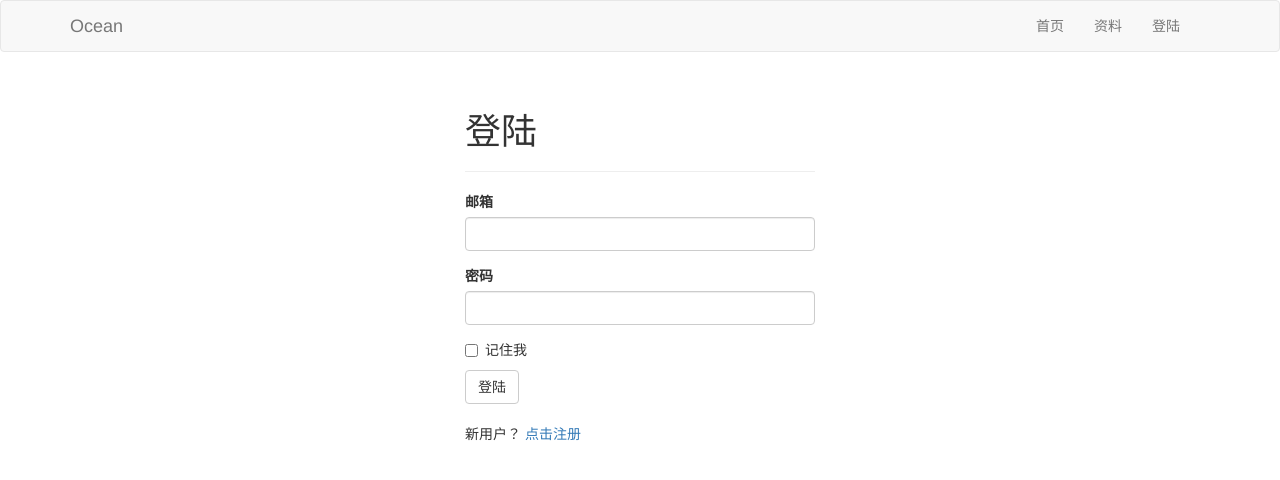
After one commit to yiyuhao/Ocean, a Flask app: page /login in a window 1280 px wide. The commit adds this page. Shown: the top 480 px of the page. Run offline with Flask 2, Linux system fonts and the light colour scheme; some libraries are stand-ins or nearby versions.

Commit message:
login and register with no confirm
yiyuhao
2017年7月1日 20:29:55

```diff
--- a/app/__init__.py
+++ b/app/__init__.py
@@ -1,7 +1,7 @@
 from flask import Flask
 from config import config
 from flask_bootstrap import Bootstrap
-
+from flask_login import LoginManager
 from flask_moment import Moment
 from flask_mail import Mail
 from flask_sqlalchemy import SQLAlchemy
@@ -10,6 +10,9 @@ bootstrap = Bootstrap()
 moment = Moment()
 mail = Mail()
 db = SQLAlchemy()
+login_manager = LoginManager()
+login_manager.session_protection = 'strong'
+login_manager.login_view = 'auth.login'
 
 
 def create_app(config_name):
@@ -23,6 +26,7 @@ def create_app(config_name):
     moment.init_app(app)
     mail.init_app(app)
     db.init_app(app)
+    login_manager.init_app(app)
 
     # 注册蓝图
     from .main import main as main_blueprint
--- a/app/auth/forms.py
+++ b/app/auth/forms.py
@@ -1,32 +1,30 @@
-from wtforms.validators import DataRequired, EqualTo, Length, Email, Regexp
+from flask_wtf import FlaskForm
 from wtforms import StringField, PasswordField, SubmitField, BooleanField
+from wtforms.validators import DataRequired, Length, Email, Regexp
 from wtforms import ValidationError
-from wtforms.ext.i18n.form import Form
-from flask_wtf import FlaskForm
 from ..models import User
 
 
-class BaseForm(Form):
-    LANGUAGES = ['zh']
-
-
 class LoginForm(FlaskForm):
-    user_email = StringField('邮箱', validators=[DataRequired(), Length(4, 64), Email()])
+    user_email = StringField('邮箱', validators=[DataRequired(), Length(max=64), Email()])
     user_password = PasswordField('密码', validators=[DataRequired(), Length(4, 64)])
     remember_me = BooleanField('记住我')
     submit = SubmitField('登陆')
 
 
 class RegistrationForm(FlaskForm):
-    user_email = StringField('登陆邮箱', validators=[DataRequired(), Length(4, 64)])
-    user_password = PasswordField('密码', validators=[DataRequired(), Length(4, 64)])
-    user_name = StringField('昵称', validators=[DataRequired(), Length(1, 64)])
+    user_email = StringField('登陆邮箱', validators=[DataRequired(), Length(max=64), Email()])
+    user_password = PasswordField('密码', validators=[DataRequired(),
+                                                    Length(4, 64)])
+    user_name = StringField('昵称', validators=[DataRequired(), Length(1, 64),
+                                              Regexp(r'^[A-Za-z][\w_.]*$', 0,
+                                                     '必须字母开头且只能包含字母数字或下划线_，点.')])
     submit = SubmitField('注册')
 
-    def validate_email(self, field):
+    def validate_user_email(self, field):
         if User.query.filter_by(user_email=field.data).first():
             raise ValidationError('邮箱已存在')
 
-    def validate_username(self, field):
+    def validate_user_name(self, field):
         if User.query.filter_by(user_name=field.data).first():
             raise ValidationError('昵称已存在~ 换一个吧')
--- a/app/auth/views.py
+++ b/app/auth/views.py
@@ -1,6 +1,7 @@
-from flask import render_template, url_for, flash, redirect
+from flask import render_template, url_for, flash, redirect, request
+from flask_login import login_user, logout_user, login_required
 from ..models import User
-from .forms import RegistrationForm
+from .forms import RegistrationForm, LoginForm
 from . import auth
 from app import db
 
@@ -15,5 +16,27 @@ def register():
         db.session.add(user)
         db.session.commit()
         flash('你已注册成功')
+        login_user(user)
         return redirect(url_for('main.index'))
     return render_template("auth/register.html", form=form)
+
+
+@auth.route('/login', methods=['GET', 'POST'])
+def login():
+    form = LoginForm()
+    if form.validate_on_submit():
+        user = User.query.filter_by(user_email=form.user_email.data).first()
+        if user is not None and user.verify_password(form.user_password.data):
+            login_user(user, form.remember_me.data)
+            # 未登录的用户被login-manager重定向到登陆时，会保存当前地址。用于恢复访问页面
+            return redirect(request.args.get('next') or url_for('main.index'))
+        flash('邮箱或密码错误')
+    return render_template('auth/login.html', form=form)
+
+
+@auth.route('/logout')
+@login_required
+def logout():
+    logout_user()
+    flash('已退出登陆')
+    return redirect(url_for('main.index'))
--- /dev/null
+++ b/app/templates/auth/login.html
@@ -0,0 +1,22 @@
+{% extends "base.html" %}
+{% import "bootstrap/wtf.html" as wtf %}
+
+{% block title %}
+    Ocean - 登陆
+{% endblock %}
+
+{% block page_content %}
+    <div class="col-md-4 col-md-offset-4">
+        <div class="page-header">
+            <h1>登陆</h1>
+        </div>
+        <div>
+            {{ wtf.quick_form(form) }}
+            <br>
+            <p>
+                新用户？
+                <a href="{{ url_for('auth.register') }}">点击注册</a>
+            </p>
+        </div>
+    </div>
+{% endblock %}
--- a/app/templates/base.html
+++ b/app/templates/base.html
@@ -14,7 +14,7 @@
                      <span class="icon-bar"></span>
                      <span class="icon-bar"></span>
                  </button>
-                 <a class="navbar-brand" href="/">
+                 <a class="navbar-brand" href="{{ url_for('main.index') }}">
                      Ocean
                  </a>
              </div>
@@ -23,7 +23,13 @@
                  <ul class="nav navbar-nav">
                      <li><a href="/">首页</a></li>
                      <li><a href="">资料</a></li>
-                     <li><a href="{{ url_for('auth.register') }}">注册</a></li>
+
+                     {% if current_user.is_authenticated %}
+                         <li><a href="{{ url_for('auth.logout') }}">退出</a></li>
+                     {% else %}
+                         <li><a href="{{ url_for('auth.login') }}">登陆</a></li>
+                     {% endif %}
+
                      <li></li>
                  </ul>
              </div>
--- a/app/templates/index.html
+++ b/app/templates/index.html
@@ -1,6 +1,7 @@
 {% extends "base.html" %}
 
 {% block content %}
+    {{ super() }}
     <div class="container">
         <div class="page-header">
             <h1>你好</h1>
```
Also changed, not shown: app/models.py (+12 -1 lines).
